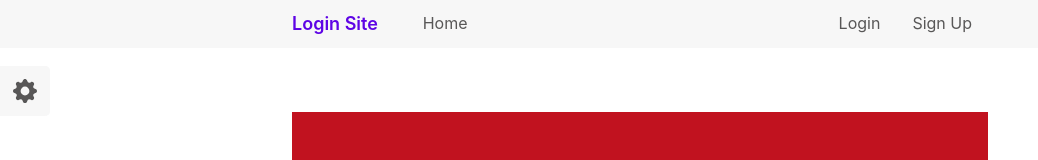
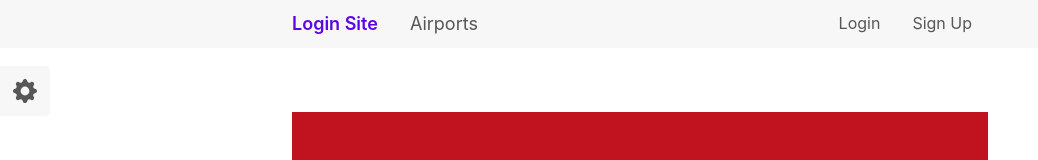
Before and after one commit to aaron-soto/react-checklists, a React (Create React App) app: page / in a window 1280 px wide. Shown: the top 160 px of the page, without its empty margins (0-1038 px from the left). Built offline with nearby package versions, Linux system fonts and the light colour scheme.

Commit message:
airports link

```diff
--- a/src/components/navbar/Navbar.js
+++ b/src/components/navbar/Navbar.js
@@ -1,3 +1,4 @@
+import { Link } from 'react-router-dom';
 import './navbar.scss';
 
 export const Navbar = () => {
@@ -5,9 +6,11 @@ export const Navbar = () => {
 		<div className='navbar'>
 			<div className='container nav'>
 				<div className='nav-left'>
-					<span>Login Site</span>
+					<Link className='home-link' to='/'>
+						Login Site
+					</Link>
 					<ul>
-						<li>Home</li>
+						<Link to='/airports'>Airports</Link>
 					</ul>
 				</div>
 				<ul className='nav-right'>
--- a/src/components/navbar/navbar.scss
+++ b/src/components/navbar/navbar.scss
@@ -15,10 +15,16 @@
 		&-left {
 			display: flex;
 
-			span {
+			.home-link {
 				margin-right: 2rem;
 				font-weight: 600;
+				text-decoration: none;
 				@include theme-aware-both($color-palettes, 'color', 'color-base-dark');
+			}
+
+			a {
+				text-decoration: none;
+				color: currentColor;
 			}
 
 			ul {
```
